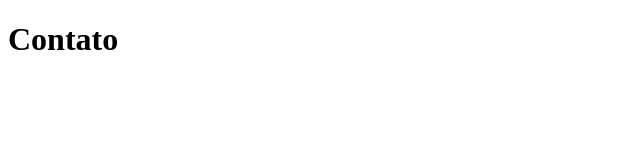
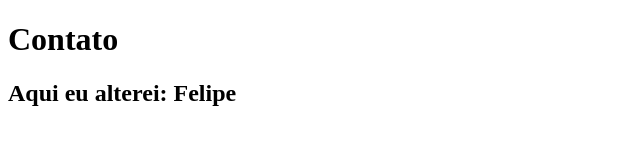
Before and after one commit to felipeoli7eira/git-github-em-time, a plain HTML site: page contato.html in a window 1280 px wide. Shown: the whole page, without its empty margins (0-640 px from the left). Drawn offline with Linux system fonts and the light colour scheme.

Commit message:
Felipe: eu adicionei o h2 no contato.html

```diff
--- a/contato.html
+++ b/contato.html
@@ -7,5 +7,6 @@
 </head>
 <body>
     <h1>Contato</h1>
+    <h2>Aqui eu alterei: Felipe</h2>
 </body>
 </html>
```
